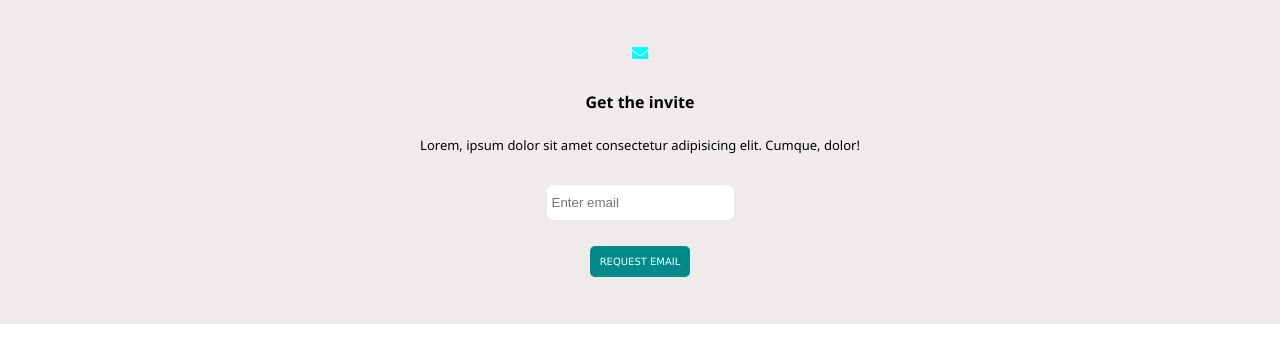
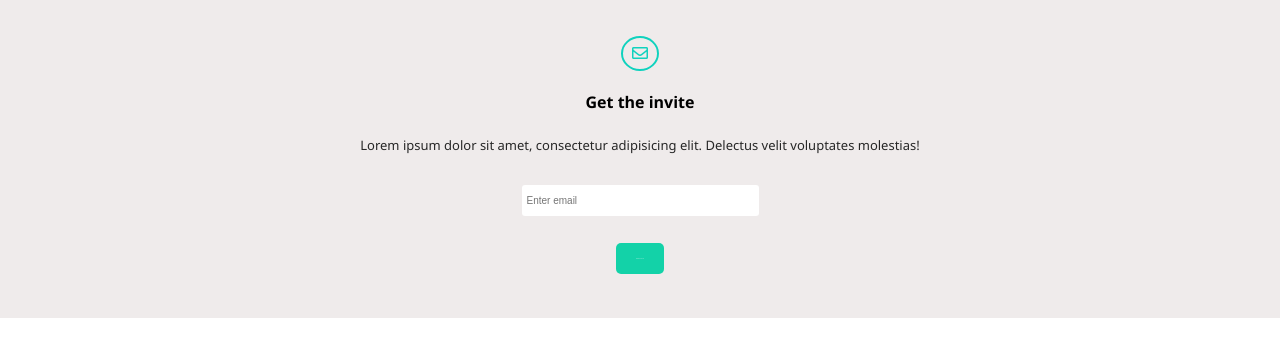
Before and after one commit to hgun-nugye/CLB_TINHOC, a plain HTML site: page BT6/BT6_1.html in a window 1280 px wide. Drawn offline with Linux system fonts and the light colour scheme.

Commit message:
correct: BT6_1

```diff
--- a/BT6/BT6_1.css
+++ b/BT6/BT6_1.css
@@ -7,20 +7,28 @@
 }
 .email
 {
-  padding: 10px 5px;
+  padding: 10px 100px 10px 5px;
   border: none;
-  border-radius: 7px;
+  border-radius: 3px;
   margin-top: 20px;
   font-family:Arial, Helvetica, sans-serif;
+  font-size: 10px;
 }
 .btn
 {
-  background-color: darkcyan;
-  font-family:Verdana, Geneva, Tahoma, sans-serif;
+  background-color: rgb(19, 210, 168);
+  font-family:'Gill Sans', 'Gill Sans MT', Calibri, 'Trebuchet MS', sans-serif;
   color: white;
-  font-size: 10px;
+  font-size: 1px;
   border: none;
-  padding: 10px 10px;
+  padding: 15px 20px;
   border-radius: 5px;
   margin-top: 20px;
 }
+.bd-icon
+{
+  border: 2px solid ;
+  padding: 7px 9px;
+  border-radius: 50%;
+  color: rgb(16, 210, 190);
+}
--- a/BT6/BT6_1.html
+++ b/BT6/BT6_1.html
@@ -13,13 +13,13 @@
 
 <body>
   <div class="khung">
-    <i class="fas fa-envelope email-icon" style="color: aqua;"></i>
+    <span class="bd-icon"><i class="far fa-envelope "></i></span>
     <p style="font-family: 'Segoe UI', Tahoma, Geneva, Verdana, sans-serif;font-weight: bold;">Get the invite</p>
-    <p style="font-family: 'Segoe UI', Tahoma, Geneva, Verdana, sans-serif; font-size: 13px; color:black;">Lorem, ipsum dolor sit amet consectetur adipisicing elit. Cumque, dolor!</p>
+    <p style="font-family: 'Segoe UI', Tahoma, Geneva, Verdana, sans-serif; font-size: 13px; color:rgb(39, 39, 39);">Lorem ipsum dolor sit amet, consectetur adipisicing elit. Delectus velit voluptates molestias!</p>
     <form action="">
       <input type="email" name="" id="" placeholder="Enter email" class="email">
     </form>
-    <button class="btn">REQUEST EMAIL</button>
+    <button class="btn">REQUEST INVITE</button>
   </div>
 </body>
 
```
